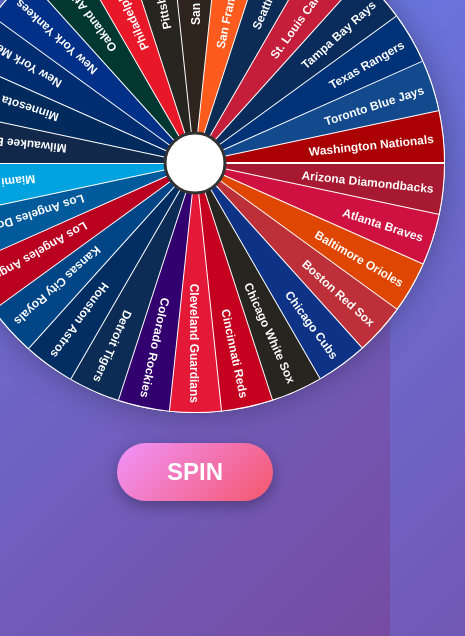
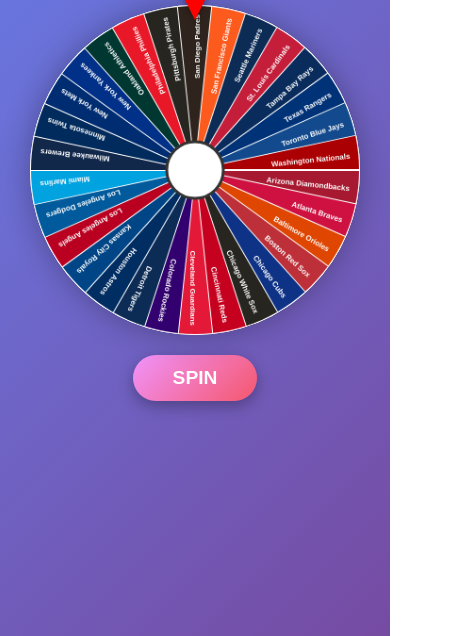
Before and after one commit to kingoftowns/mlb-spinwheel, a website: page index.html in a window 390 px wide. Shown: the part 208-844 px from the top of the page, 465 px wide, since content can reach past the window. Drawn offline with Linux system fonts and the light colour scheme.

Commit message:
adjusted for mobile

```diff
--- a/script.js
+++ b/script.js
@@ -39,6 +39,14 @@
 let currentRotation = 0;
 let isSpinning = false;
 
+// Set canvas size based on viewport
+function resizeCanvas() {
+    const size = Math.min(500, window.innerWidth - 40);
+    canvas.width = size;
+    canvas.height = size;
+    drawWheel();
+}
+
 // Draw the wheel
 function drawWheel() {
     const centerX = canvas.width / 2;
@@ -66,7 +74,8 @@
         ctx.rotate(startAngle + sliceAngle / 2);
         ctx.textAlign = 'right';
         ctx.fillStyle = '#fff';
-        ctx.font = 'bold 12px Arial';
+        const fontSize = Math.max(8, Math.min(12, radius / 25));
+        ctx.font = `bold ${fontSize}px Arial`;
         ctx.fillText(team.name, radius - 10, 5);
         ctx.restore();
     });
@@ -154,5 +163,12 @@
 
 spinBtn.addEventListener('click', spinWheel);
 
-// Initial draw
-drawWheel();
+// Handle window resize
+window.addEventListener('resize', () => {
+    if (!isSpinning) {
+        resizeCanvas();
+    }
+});
+
+// Initial setup
+resizeCanvas();
--- a/style.css
+++ b/style.css
@@ -11,17 +11,20 @@
     display: flex;
     justify-content: center;
     align-items: center;
+    padding: 10px;
 }
 
 .container {
     text-align: center;
     padding: 20px;
+    max-width: 100%;
+    width: 100%;
 }
 
 h1 {
     color: white;
-    margin-bottom: 30px;
-    font-size: 2.5em;
+    margin-bottom: 20px;
+    font-size: clamp(1.5em, 5vw, 2.5em);
     text-shadow: 2px 2px 4px rgba(0,0,0,0.3);
 }
 
@@ -30,25 +33,31 @@
     display: flex;
     justify-content: center;
     align-items: center;
-    margin-bottom: 30px;
+    margin-bottom: 20px;
+    width: 100%;
+    max-width: 500px;
+    margin-left: auto;
+    margin-right: auto;
 }
 
 #wheel {
     border-radius: 50%;
     box-shadow: 0 0 30px rgba(0,0,0,0.3);
     background: white;
+    max-width: 100%;
+    height: auto;
 }
 
 .spinner {
     position: absolute;
-    top: -20px;
+    top: -15px;
     left: 50%;
     transform: translateX(-50%);
     width: 0;
     height: 0;
-    border-left: 20px solid transparent;
-    border-right: 20px solid transparent;
-    border-top: 40px solid #ff0000;
+    border-left: 15px solid transparent;
+    border-right: 15px solid transparent;
+    border-top: 30px solid #ff0000;
     z-index: 10;
     filter: drop-shadow(0 3px 3px rgba(0,0,0,0.3));
 }
@@ -57,13 +66,15 @@
     background: linear-gradient(135deg, #f093fb 0%, #f5576c 100%);
     border: none;
     color: white;
-    padding: 15px 50px;
-    font-size: 1.5em;
+    padding: 12px 40px;
+    font-size: clamp(1.2em, 4vw, 1.5em);
     font-weight: bold;
     border-radius: 50px;
     cursor: pointer;
     transition: transform 0.2s, box-shadow 0.2s;
     box-shadow: 0 5px 15px rgba(0,0,0,0.3);
+    width: auto;
+    max-width: 90%;
 }
 
 #spin-btn:hover {
@@ -83,10 +94,12 @@
 }
 
 #result {
-    margin-top: 30px;
-    font-size: 2em;
+    margin-top: 20px;
+    font-size: clamp(1.3em, 4vw, 2em);
     font-weight: bold;
     color: white;
-    min-height: 60px;
+    min-height: 50px;
     text-shadow: 2px 2px 4px rgba(0,0,0,0.3);
+    word-wrap: break-word;
+    padding: 0 10px;
 }
```
